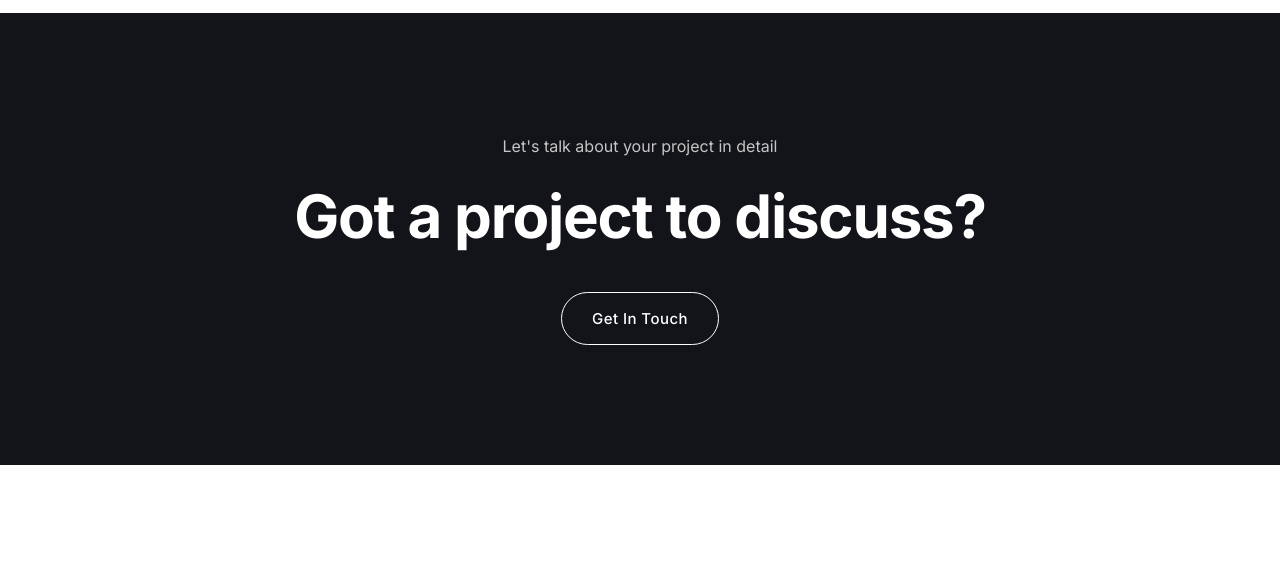
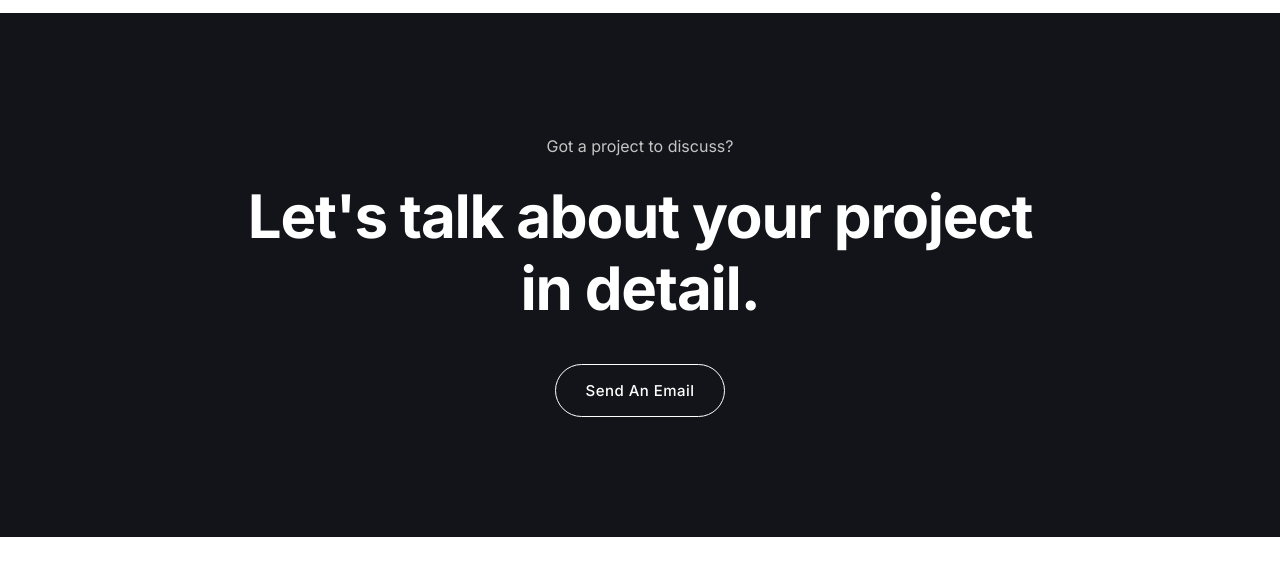
Before and after one commit to gurtej154/ux-ui-design-portfolio, a plain HTML site: page about-me.html in a window 1280 px wide. Shown: the part 2080-2648 px from the top of the page. Drawn offline with Linux system fonts and the light colour scheme.

Commit message:
update files

```diff
--- a/about-me.html
+++ b/about-me.html
@@ -424,16 +424,19 @@
           <!-- row start -->
           <div class="row justify-content-center text-center">
             <div class="col-lg-8">
-              <p class="text-base text-light">
-                Let's talk about your project in detail
-              </p>
+              <p class="text-base text-light">Got a project to discuss?</p>
 
-              <h2 class="text-6xl sm:text-5xl xs:text-4xl fw-700 mt-20 text-white">
-                Got a project to discuss?
+              <h2
+                class="text-6xl sm:text-5xl xs:text-4xl fw-700 mt-20 text-white"
+              >
+                Let's talk about your project in detail.
               </h2>
 
-              <a href="mailto:your@email.com" class="button -md -outline-white text-white mt-40 md:mt-32">
-                get in touch
+              <a
+                href="mailto:your@email.com"
+                class="button -md -outline-white text-white mt-40 md:mt-32"
+              >
+                Send an email
               </a>
             </div>
           </div>
```
Also changed, not shown: case-studies.html (+2 -4 lines), index.html (+7 -9 lines), my-design-process.html (+2 -4 lines).
